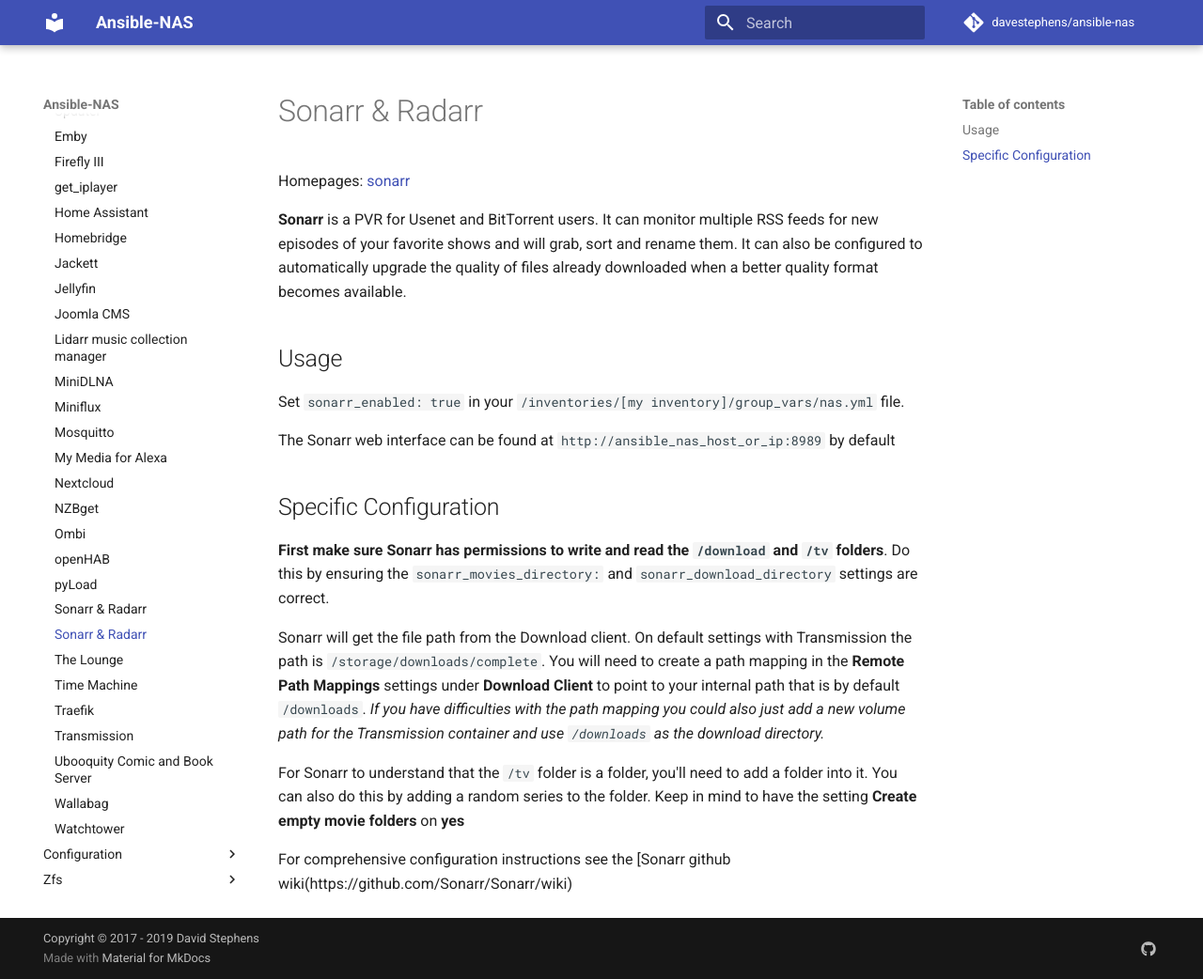
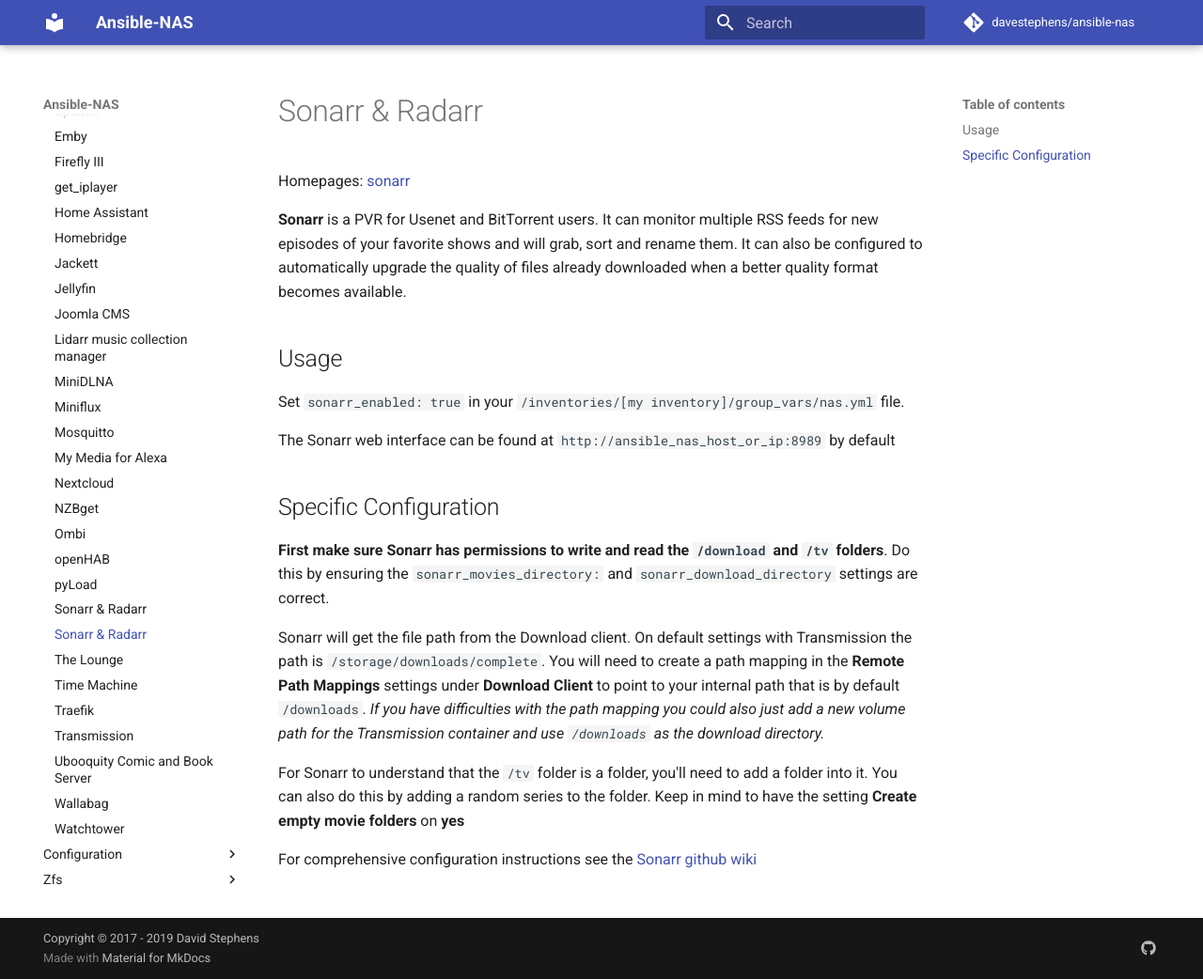
Before and after one commit to davestephens/ansible-nas, an MkDocs documentation site: the page built from docs/applications/sonarr.md, in a window 1280 px wide and 1042 px high. Shown: the whole window at 94% size. Built offline with MkDocs 1.6.1 and Material for MkDocs 9.7.7, drawn with Linux system fonts in a browser that asks for light colours; comment, search, counter and statistics services are not loaded.

Commit message:
Update sonarr.md

```diff
--- a/docs/applications/sonarr.md
+++ b/docs/applications/sonarr.md
@@ -19,4 +19,4 @@ Sonarr will get the file path from the Download client. On default settings with
 For Sonarr to understand that the `/tv` folder is a folder, you'll need to add a folder into it.
 You can also do this by adding a random series to the folder. Keep in mind to have the setting **Create empty movie folders** on **yes**
 
-For comprehensive configuration instructions see the [Sonarr github wiki(https://github.com/Sonarr/Sonarr/wiki)
+For comprehensive configuration instructions see the [Sonarr github wiki](https://github.com/Sonarr/Sonarr/wiki)
```
